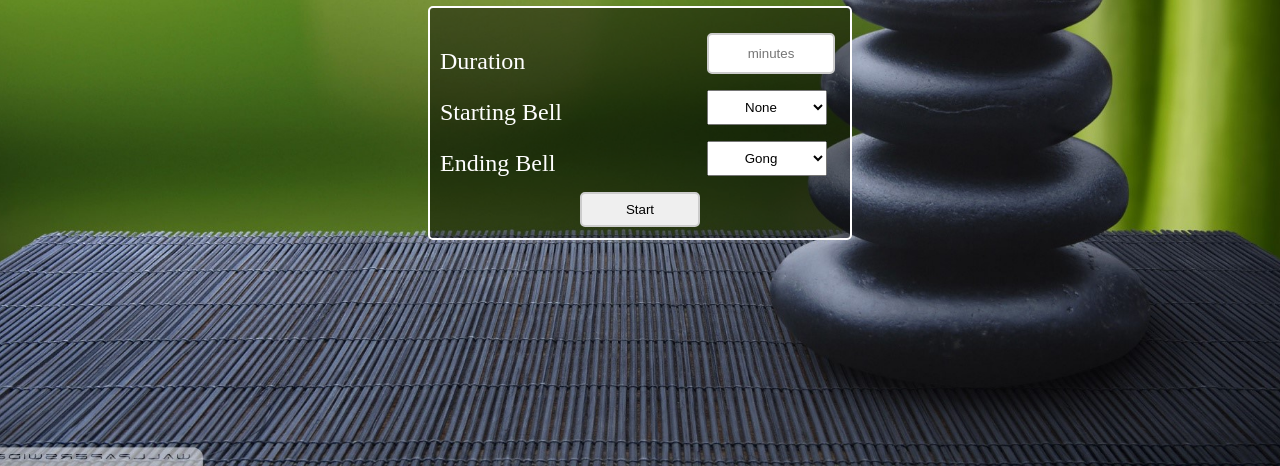
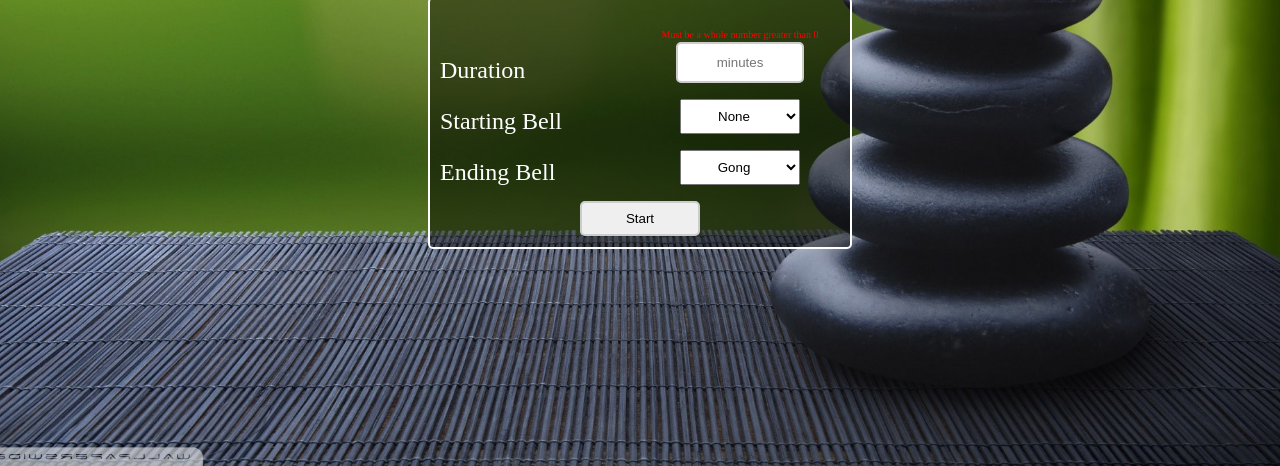
Before and after one commit to ismith98/MeditationTimer, a plain HTML site: page index.html in a window 1280 px wide. Shown: the part 334-800 px from the top of the page. Drawn offline with Linux system fonts and the light colour scheme.

Commit message:
Updated grid alignment

```diff
--- a/index.html
+++ b/index.html
@@ -15,25 +15,29 @@
 	    <div class="group">
 
 	    	<label for="duration">Duration</label>
-	    	<!-- <div>
-	    		<span id="errMsg">invalid input</span>
+	    	 <div class="inputContainer">
+	    		<span id="errMsg">Must be a whole number greater than 0</span>
+	    		<br>
+	    		<input type="number" min="0" placeholder="minutes" name="duration" id="duration" required>
+	    	</div>
 
-	    	</div>
-	    	 -->
-	    	<input type="number" min="0" placeholder="minutes" name="duration" id="duration" required>
+
 	    	<label for="startingBell">Starting Bell</label>
+	    	<div class="inputContainer">
 		    	<select id="startingBell" name="startingBell">
 		    		<option value="none">None</option>
 		    		<option value="gong">Gong</option>
 		    		<option value="bell">Bell</option>
 		    	</select>
-
+	    	</div>
 	    	<label for="endingBell">Ending Bell</label>
+	    	<div class="inputContainer">
 		    	<select id="endingBell" name="endingBell">
 		    		<option value="none">None</option>
 		    		<option value="gong" selected>Gong</option>
 		    		<option value="bell">Bell</option>
 		    	</select>
+	    	</div>
 	    </div>
 	    	<div class="center">
 	    		<button id="submit">Start</button>
--- a/style.css
+++ b/style.css
@@ -70,6 +70,13 @@ h1{
 label{
 	font-size: 1.5rem;
 	grid-column-start: 1;
+	padding-top: 10px;
+}
+
+.inputContainer{
+	grid-column-start: 2;
+	margin: 15px 5px 1px 5px;
+	text-align:center;
 }
 
 input, #submit{
@@ -79,7 +86,6 @@ input, #submit{
 
 
 input[type=number], select {
-	grid-column-start: 4;
 	text-align:center;
 
 }
@@ -91,6 +97,10 @@ input[type=number]:focus{
 input, select, #submit{
 	width: 120px;
 	height: 35px;
+	/*margin: 15px 5px 1px 5px;*/
+}
+
+#submit{
 	margin: 15px 5px 1px 5px;
 }
 
```
Lines whose indentation alone changed are shown as unchanged.
